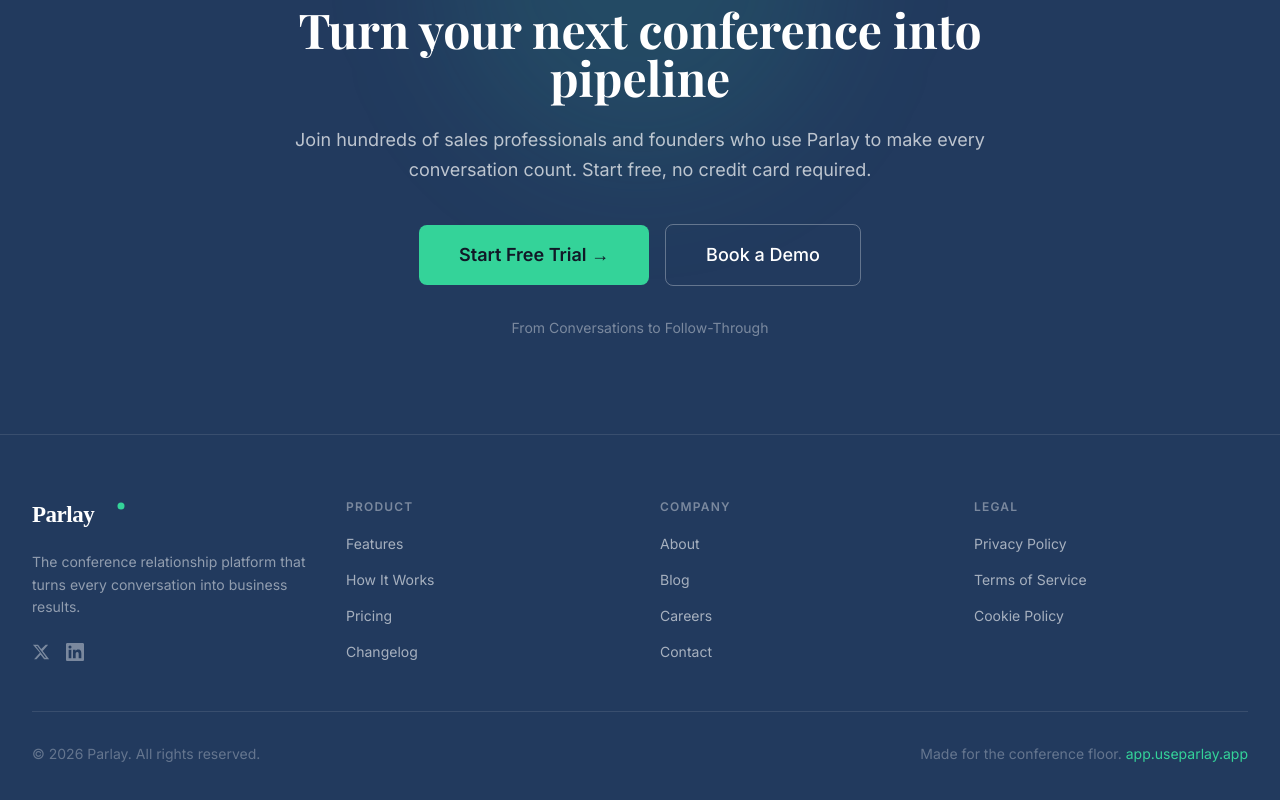
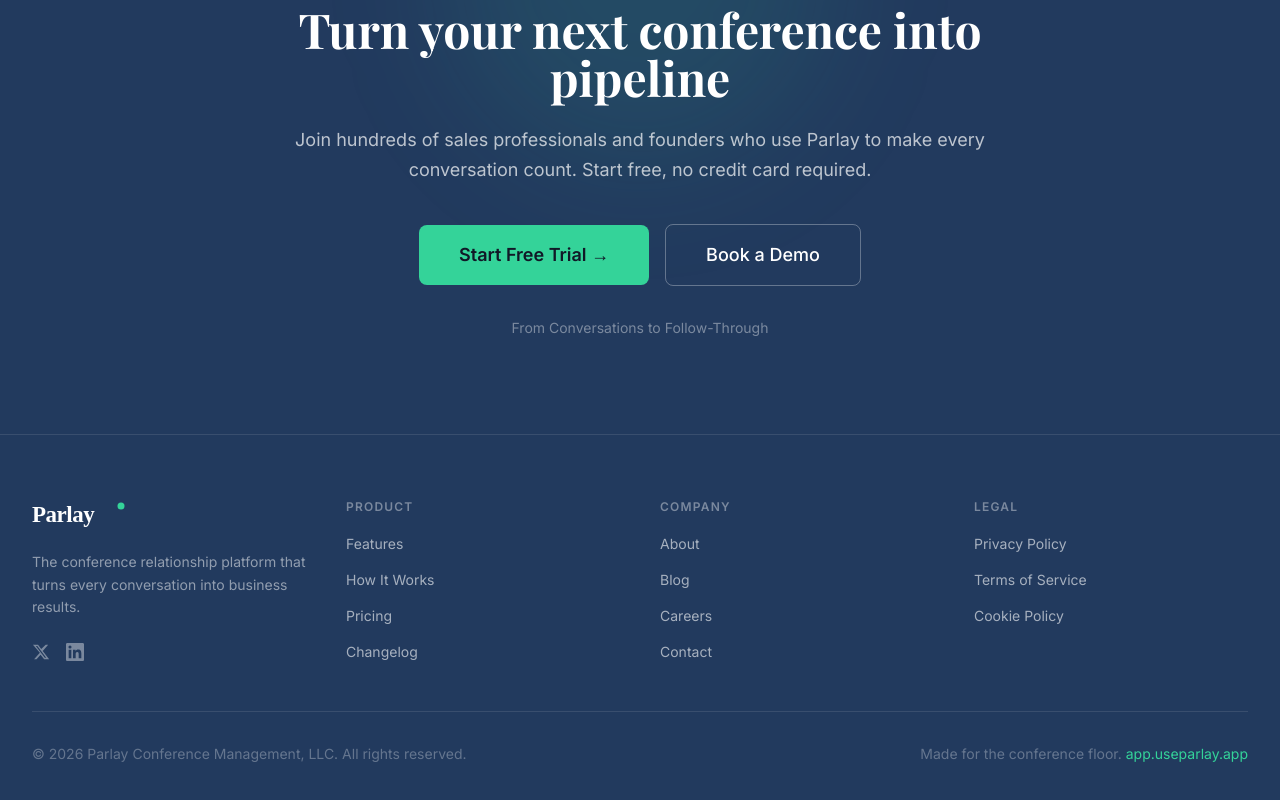
Before and after one commit to kmwinn21-beep/parlay-website, a Next.js app: page / in a window 1280 px wide. Shown: the part 4355-5155 px from the top of the page. Built offline with nearby package versions, Linux system fonts and the light colour scheme; a web font is replaced by a local one.

Commit message:
Update footer text to include 'Conference Management, LLC'

```diff
--- a/components/Footer.tsx
+++ b/components/Footer.tsx
@@ -90,7 +90,7 @@
         {/* Bottom row */}
         <div className="border-t border-white/10 pt-8 flex flex-col sm:flex-row items-center justify-between gap-4">
           <p className="font-inter text-sm text-white/30">
-            © {year} Parlay. All rights reserved.
+            © {year} Parlay Conference Management, LLC. All rights reserved.
           </p>
           <p className="font-inter text-sm text-white/30">
             Made for the conference floor.{" "}
```
